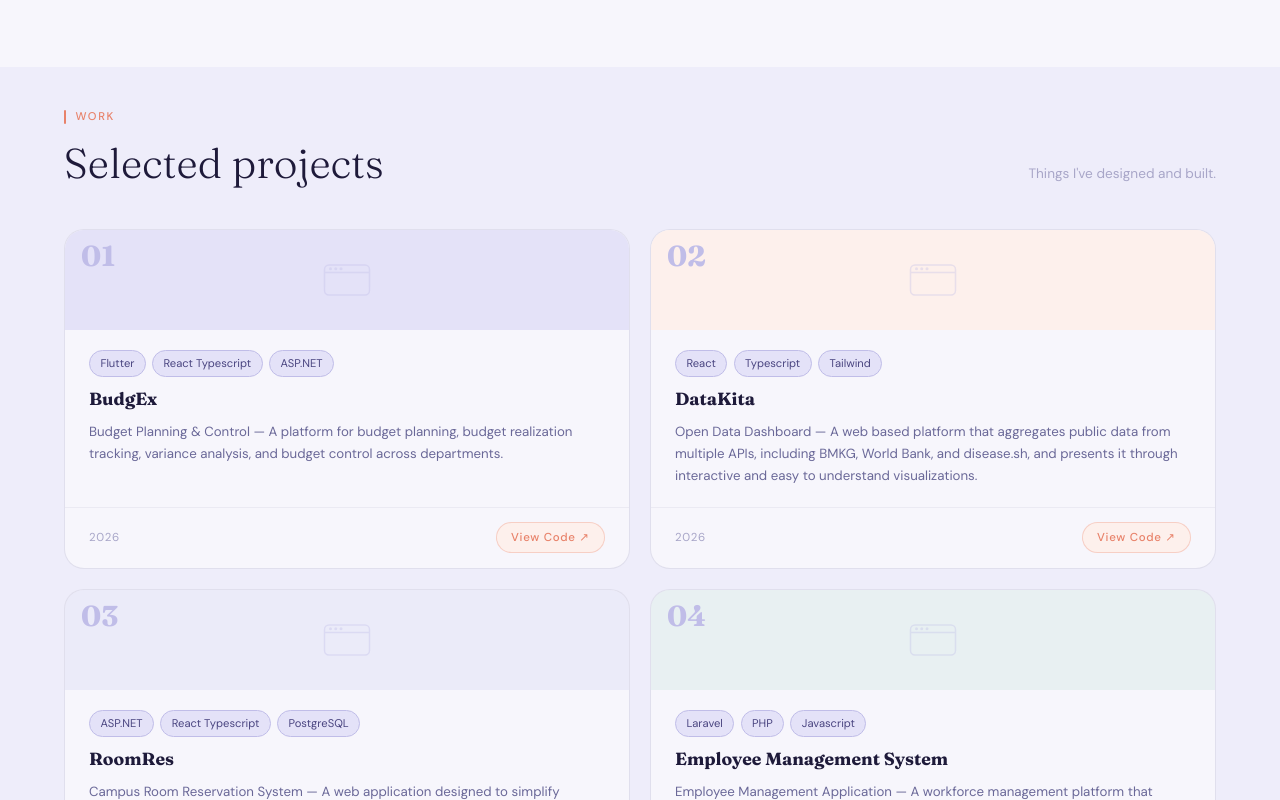
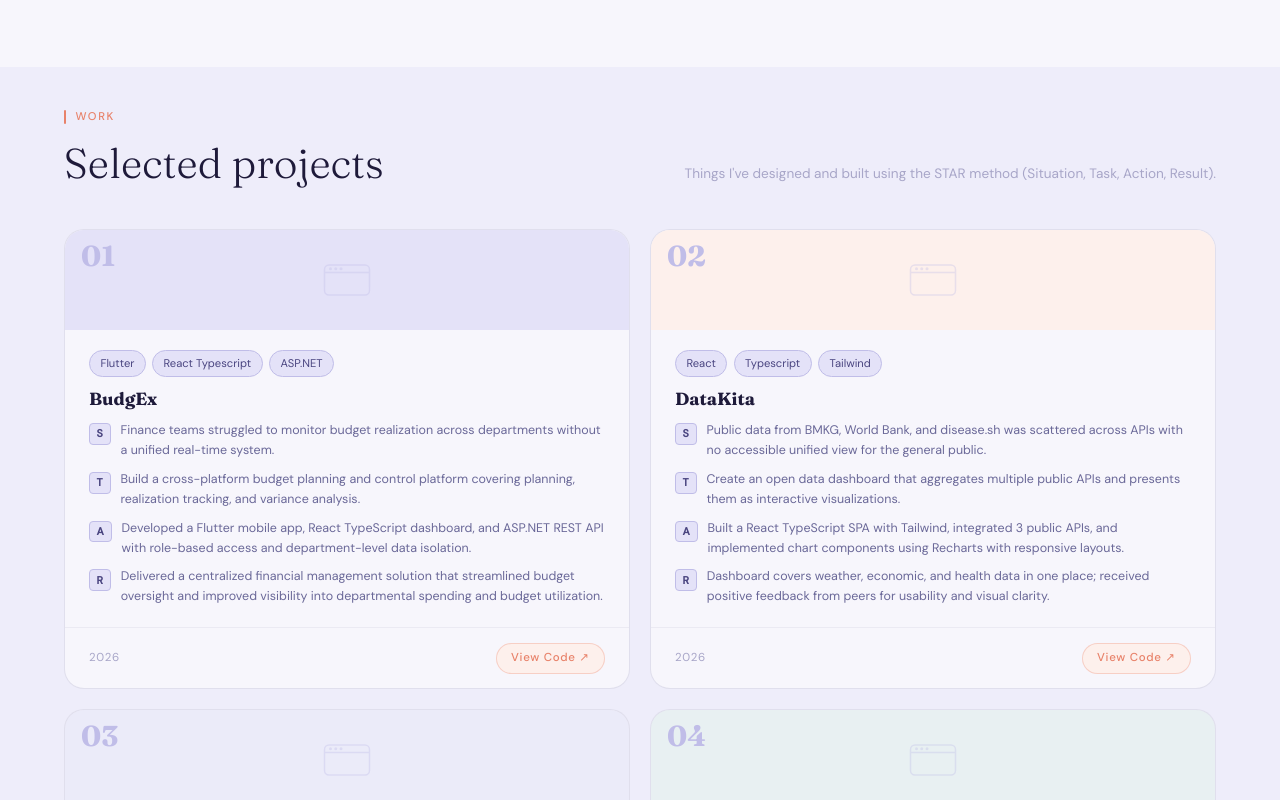
Before and after one commit to bagusmukti/bagus-portfolio, a React (Vite) app: page / in a window 1280 px wide. Shown: the part 2000-2800 px from the top of the page. Built offline with nearby package versions, Linux system fonts and the light colour scheme.

Commit message:
feat: implement STAR method in project cards by replacing description with structured fields

```diff
--- a/src/data.ts
+++ b/src/data.ts
@@ -24,7 +24,12 @@ export const projects = [
     num: '01',
     title: 'BudgEx',
     stack: ['Flutter', 'React Typescript', 'ASP.NET'],
-    desc: 'Budget Planning & Control — A platform for budget planning, budget realization tracking, variance analysis, and budget control across departments.',
+    star: {
+      situation: 'Finance teams struggled to monitor budget realization across departments without a unified real-time system.',
+      task: 'Build a cross-platform budget planning and control platform covering planning, realization tracking, and variance analysis.',
+      action: 'Developed a Flutter mobile app, React TypeScript dashboard, and ASP.NET REST API with role-based access and department-level data isolation.',
+      result: 'Delivered a centralized financial management solution that streamlined budget oversight and improved visibility into departmental spending and budget utilization.',
+    },
     year: '2026',
     color: 'ind',
     githubUrl: '#',
@@ -32,52 +37,77 @@ export const projects = [
   },
   {
     num: '02',
-    title: 'DataKita ',
+    title: 'DataKita',
     stack: ['React', 'Typescript', 'Tailwind'],
-    desc: 'Open Data Dashboard — A web based platform that aggregates public data from multiple APIs, including BMKG, World Bank, and disease.sh, and presents it through interactive and easy to understand visualizations.',
+    star: {
+      situation: 'Public data from BMKG, World Bank, and disease.sh was scattered across APIs with no accessible unified view for the general public.',
+      task: 'Create an open data dashboard that aggregates multiple public APIs and presents them as interactive visualizations.',
+      action: 'Built a React TypeScript SPA with Tailwind, integrated 3 public APIs, and implemented chart components using Recharts with responsive layouts.',
+      result: 'Dashboard covers weather, economic, and health data in one place; received positive feedback from peers for usability and visual clarity.',
+    },
     year: '2026',
     color: 'pch',
-    githubUrl: '#',
+    githubUrl: 'https://github.com/bagusmukti/datakita',
     image: '',
   },
   {
     num: '03',
     title: 'RoomRes',
     stack: ['ASP.NET', 'React Typescript', 'PostgreSQL'],
-    desc: 'Campus Room Reservation System — A web application designed to simplify campus room booking management, enabling users to view room schedules, make reservation requests, track booking status, and efficiently coordinate room usage across campus facilities.',
+    star: {
+      situation: 'Campus room booking was handled manually via physical forms, causing scheduling conflicts and slow approval turnaround.',
+      task: 'Design and build a web-based room reservation system with real-time schedule visibility and status tracking.',
+      action: 'Built an ASP.NET Core API with PostgreSQL, a React TypeScript frontend, and an admin panel for managing room availability and booking requests.',
+      result: 'Provided a centralized room booking workflow that improved scheduling visibility and streamlined reservation management across campus facilities.',
+    },
     year: '2026',
     color: 'lav',
-    githubUrl: '#',
+    githubUrl: 'https://github.com/bagusmukti/2026-room-reservation-frontend',
     image: '',
   },
   {
     num: '04',
     title: 'Employee Management System',
     stack: ['Laravel', 'PHP', 'Javascript'],
-    desc: 'Employee Management Application — A workforce management platform that simplifies employee records, attendance tracking, leave management, and administrative operations.',
+    star: {
+      situation: 'Managing employee records, attendance, and leave requests through separate processes can increase administrative workload and reduce operational efficiency.',
+      task: 'Build a full workforce management platform covering employee records, attendance, leave, and admin operations — solo, in 3 months.',
+      action: 'Developed with Laravel and JavaScript; designed a normalized MySQL schema and integrated a fingerprint attendance module via REST API.',
+      result: 'Digitized key HR processes through a centralized platform, improving accessibility and organization of workforce data.',
+    },
     year: '2025',
     color: 'mint',
-    githubUrl: '#',
+    githubUrl: 'https://github.com/bagusmukti/app-pegawai',
     image: '',
   },
   {
     num: '05',
     title: 'Local MSMEs',
     stack: ['React', 'Tailwind CSS', 'Supabase'],
-    desc: 'Local MSME Directory — A digital platform that helps users discover and connect with local MSMEs through business listings, category based browsing, and location based search features.',
+    star: {
+      situation: 'Local MSMEs in the area had no digital presence, making it difficult for customers to discover or contact them.',
+      task: 'Build a directory platform to help users find local businesses through category browsing and location-based search.',
+      action: 'Built with React, Tailwind CSS, and Supabase for auth and data; implemented map integration and category filtering with real-time search.',
+      result: 'Provided a centralized directory that improved business discoverability and simplified access to local products and services.',
+    },
     year: '2025',
     color: 'lav',
-    githubUrl: '#',
+    githubUrl: 'https://github.com/bagusmukti/umkm-lokal',
     image: '',
   },
   {
     num: '06',
     title: 'Public Grievance System',
     stack: ['PHP', 'Javascript', 'CSS'],
-    desc: 'Citizen Complaint Platform — A digital platform that enables citizens to report community issues and public service complaints efficiently. Users can submit reports, track their status, and receive updates, while administrators can manage, verify, and respond to complaints through a centralized system.',
+    star: {
+      situation: 'Citizens had no structured way to report public service issues — complaints were submitted verbally and often went untracked.',
+      task: 'Build a citizen complaint platform where users can submit reports, track status, and receive responses from administrators.',
+      action: 'Developed with PHP, JS, and CSS; built an admin panel for complaint triage, status updates, and response management.',
+      result: 'Digitized the full complaint lifecycle; admin response rate improved significantly with centralized tracking replacing manual logs.',
+    },
     year: '2025',
     color: 'pch',
-    githubUrl: '#',
+    githubUrl: 'https://github.com/bagusmukti/Project-UAS',
     image: '',
   },
 ]
--- a/src/sections/Projects.module.css
+++ b/src/sections/Projects.module.css
@@ -138,10 +138,39 @@
   line-height: 1.3;
 }
 
-.cardDesc {
-  font-size: 0.83rem;
+.starList {
+  list-style: none;
+  padding: 0;
+  margin: 0;
+  display: flex;
+  flex-direction: column;
+  gap: 0.55rem;
+}
+
+.starRow {
+  display: flex;
+  gap: 0.6rem;
+  align-items: flex-start;
+}
+
+.starKey {
+  font-size: 0.67rem;
+  font-weight: 700;
+  letter-spacing: 0.08em;
+  color: var(--ind);
+  background: var(--ind-p);
+  border: 1px solid var(--ind-m);
+  border-radius: 4px;
+  padding: 0.15rem 0.4rem;
+  flex-shrink: 0;
+  margin-top: 2px;
+  line-height: 1.4;
+}
+
+.starVal {
+  font-size: 0.78rem;
   color: var(--ink3);
-  line-height: 1.65;
+  line-height: 1.6;
 }
 
 .footer {
--- a/src/sections/Projects.tsx
+++ b/src/sections/Projects.tsx
@@ -20,7 +20,7 @@ export function Projects() {
         <div className={`${styles.sectionTag} reveal`}>Work</div>
         <div className={styles.headerRow}>
           <h2 className={`${styles.h2} reveal d1`}>Selected projects</h2>
-          <p className={`${styles.subtitle} reveal d1`}>Things I've designed and built.</p>
+          <p className={`${styles.subtitle} reveal d1`}>Things I've designed and built using the STAR method (Situation, Task, Action, Result).</p>
         </div>
       </div>
 
@@ -56,7 +56,14 @@ export function Projects() {
                   ))}
                 </div>
                 <h3 className={styles.cardTitle}>{p.title}</h3>
-                <p className={styles.cardDesc}>{p.desc}</p>
+                <ul className={styles.starList}>
+                  {(['situation', 'task', 'action', 'result'] as const).map((key, idx) => (
+                    <li key={key} className={styles.starRow}>
+                      <span className={styles.starKey}>{'STAR'[idx]}</span>
+                      <span className={styles.starVal}>{p.star[key]}</span>
+                    </li>
+                  ))}
+                </ul>
               </div>
 
               <div className={styles.footer}>
```
Also changed, not shown: src/components/Particles.tsx (+107 -30 lines), 1 other file (tests, documents, lock files or other folders).
